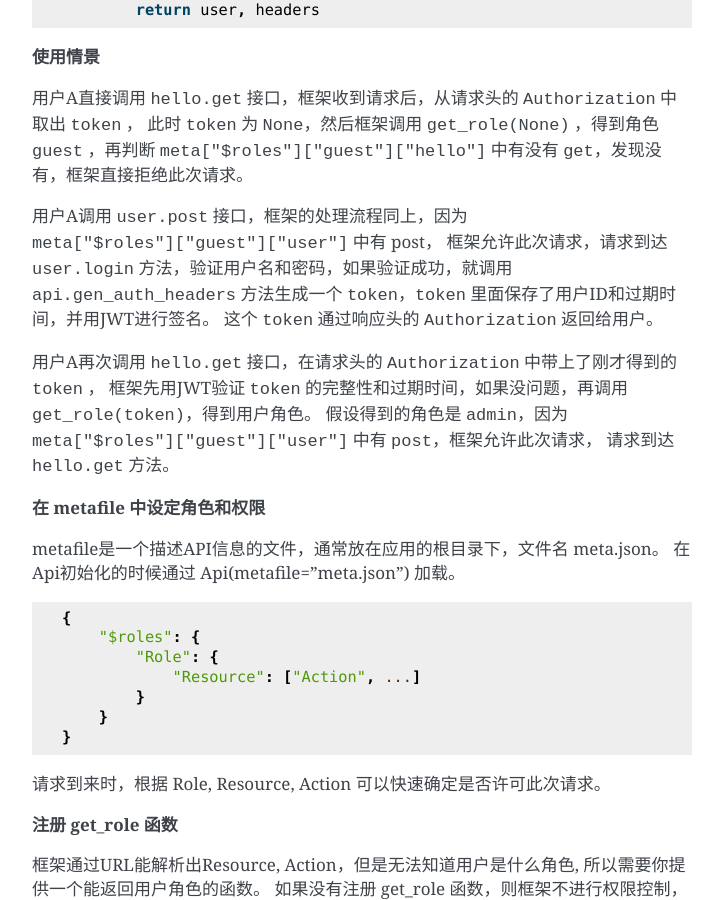
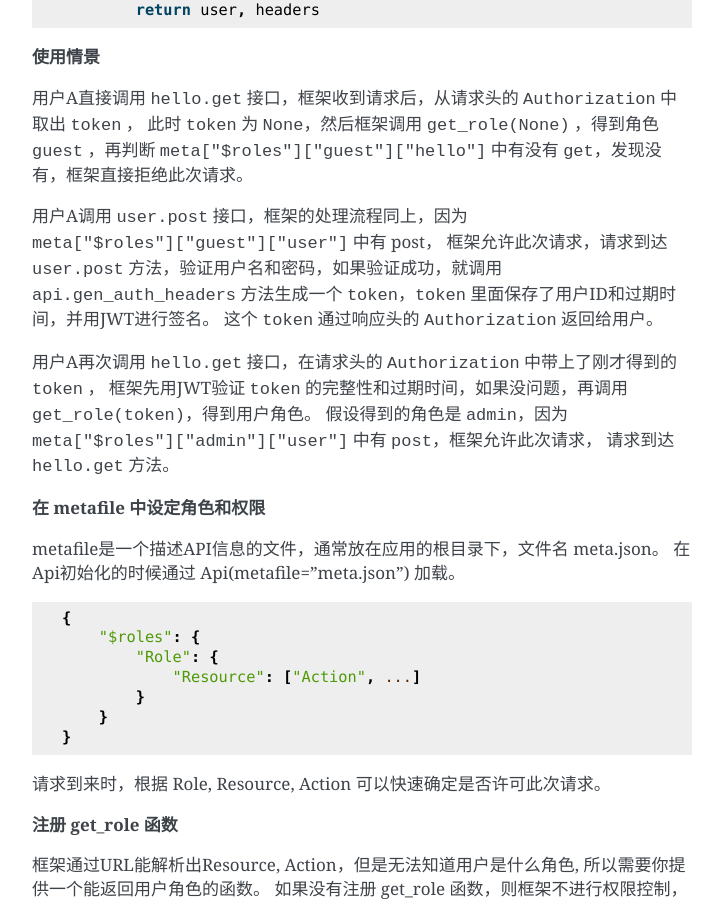
Before and after one commit to guyskk/flask-restaction, a Sphinx documentation site: the page built from docs/source/quickstart.rst, in a window 1280 px wide and 900 px high, scrolled down 5397 px. Shown: the whole window, without its empty margins (388-1111 px from the left). Built offline with Sphinx 7.4.7, drawn with Linux system fonts in a browser that asks for light colours; some of the changed text lies outside the part shown.

Commit message:
fix typo in document

```diff
--- a/docs/source/conf.py
+++ b/docs/source/conf.py
@@ -24,7 +24,7 @@ master_doc = 'index'
 
 # General information about the project.
 project = u'Flask-Restaction'
-copyright = u'2015, guyskk'
+copyright = u'2016, guyskk'
 author = u'guyskk'
 
 # The short X.Y version.
--- a/docs/source/quickstart.rst
+++ b/docs/source/quickstart.rst
@@ -286,13 +286,13 @@ user.py 登录接口
 ``meta["$roles"]["guest"]["hello"]`` 中有没有 ``get``，发现没有，框架直接拒绝此次请求。
 
 用户A调用 ``user.post`` 接口，框架的处理流程同上，因为 ``meta["$roles"]["guest"]["user"]`` 中有 post，
-框架允许此次请求，请求到达 ``user.login`` 方法，验证用户名和密码，如果验证成功，就调用
+框架允许此次请求，请求到达 ``user.post`` 方法，验证用户名和密码，如果验证成功，就调用
 ``api.gen_auth_headers`` 方法生成一个 ``token``，``token`` 里面保存了用户ID和过期时间，并用JWT进行签名。
 这个 ``token`` 通过响应头的 ``Authorization`` 返回给用户。
 
 用户A再次调用 ``hello.get`` 接口，在请求头的 ``Authorization`` 中带上了刚才得到的 ``token`` ，
 框架先用JWT验证 ``token`` 的完整性和过期时间，如果没问题，再调用 ``get_role(token)``，得到用户角色。
-假设得到的角色是 ``admin``，因为 ``meta["$roles"]["guest"]["user"]`` 中有 ``post``，框架允许此次请求，
+假设得到的角色是 ``admin``，因为 ``meta["$roles"]["admin"]["user"]`` 中有 ``post``，框架允许此次请求，
 请求到达 ``hello.get`` 方法。
 
 
```
